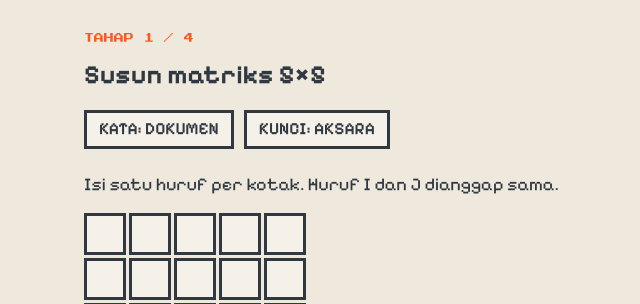
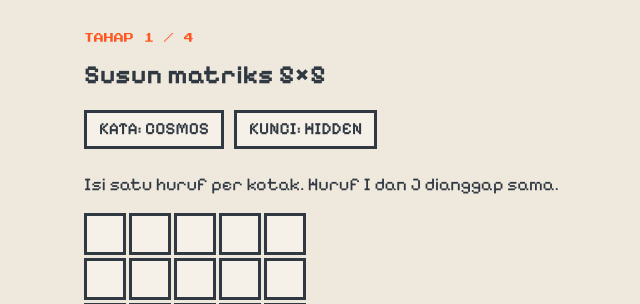
Before and after one commit to Viarani/the-vault, a Laravel app: page /main in a window 1280 px wide. Shown: the part 169-473 px from the top of the page, without its empty margins (170-810 px from the left). Run offline with Laravel 12, Linux system fonts and the light colour scheme.

Commit message:
ubah key dan plaintext

```diff
--- a/resources/views/game.blade.php
+++ b/resources/views/game.blade.php
@@ -88,9 +88,10 @@
     <script>
         /* ===== DATA SOAL: ganti sesuai kebutuhan kelompok =====
            Kunci 5-7 huruf, soal 1 kata 7-10 huruf, tanpa huruf J. */
-        const KEYS  = ['MONARCH', 'SANDI', 'BRANKAS', 'RAHASIA', 'AKSARA'];
-        const WORDS = ['ENKRIPSI', 'KEAMANAN', 'PASSWORD', 'MISTERIUS', 'PENYUSUP',
-                       'HARTAKARUN', 'PENGAMAN', 'DOKUMEN', 'KOMBINASI', 'BERANGKAS'];
+        const KEYS  = ['CIPHER', 'ENIGMA', 'SECRET', 'PUZZLE', 'DECODE',
+                        'RIDDLE', 'LOCKER', 'CRYPTIC', 'HIDDEN', 'VAULTS'];
+        const WORDS = ['GALAXIES', 'NEBULAE', 'PLANETS', 'ASTEROID', 'UNIVERSE',
+                       'STARDUST', 'ECLIPSE', 'COSMOS', 'SUPERNOVA', 'CONSTELLATION'];
 
         /* ===== Playfair ===== */
         const matrix = k => [...new Set((k + 'ABCDEFGHIKLMNOPQRSTUVWXYZ').replace(/J/g, 'I'))].join('');
```
